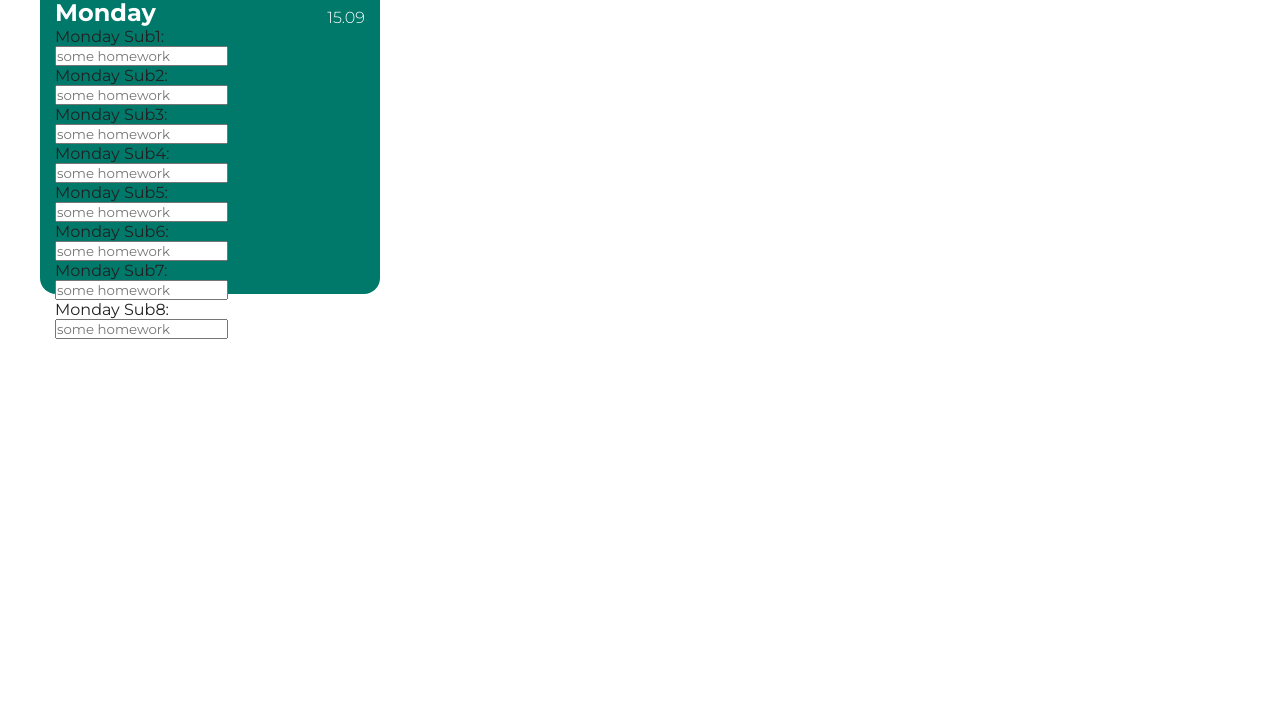
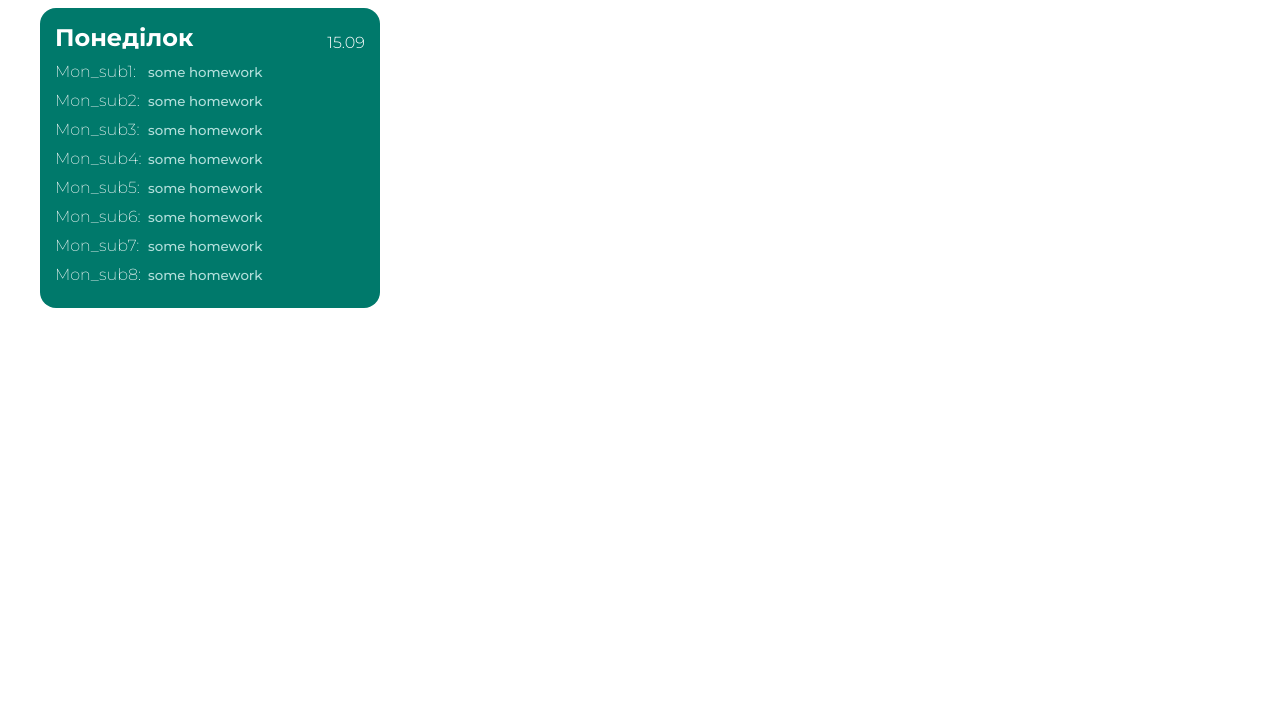
Before and after one commit to ZubalYana/Homework-Diary, a website: page public/admin/admin.html in a window 1280 px wide. Shown: the part 91-800 px from the top of the page. Drawn offline with nearby package versions, Linux system fonts and the light colour scheme.

Commit message:
finish basic day styling

```diff
--- a/public/admin/admin.html
+++ b/public/admin/admin.html
@@ -24,40 +24,40 @@
         <div class="daysContainer">
             <div class="day" id="Monday">
                 <div class="dayTopInfo">
-                    <h2>Monday</h2>
+                    <h2>Понеділок</h2>
                     <div class="date">15.09</div>
                 </div>
 
                 <div class="string">
-                    <div class="subject" id="mon_subject1">Monday Sub1:</div>
+                    <div class="subject" id="mon_subject1">Mon_sub1:</div>
                     <input type="text" class="homework" id="mon_homework1" placeholder="some homework">
                 </div>
                 <div class="string">
-                    <div class="subject" id="mon_subject2">Monday Sub2:</div>
+                    <div class="subject" id="mon_subject2">Mon_sub2:</div>
                     <input type="text" class="homework" id="mon_homework2" placeholder="some homework">
                 </div>
                 <div class="string">
-                    <div class="subject" id="mon_subject3">Monday Sub3:</div>
+                    <div class="subject" id="mon_subject3">Mon_sub3:</div>
                     <input type="text" class="homework" id="mon_homework3" placeholder="some homework">
                 </div>
                 <div class="string">
-                    <div class="subject" id="mon_subject4">Monday Sub4:</div>
+                    <div class="subject" id="mon_subject4">Mon_sub4:</div>
                     <input type="text" class="homework" id="mon_homework4" placeholder="some homework">
                 </div>
                 <div class="string">
-                    <div class="subject" id="mon_subject5">Monday Sub5:</div>
+                    <div class="subject" id="mon_subject5">Mon_sub5:</div>
                     <input type="text" class="homework" id="mon_homework5" placeholder="some homework">
                 </div>
                 <div class="string">
-                    <div class="subject" id="mon_subject6">Monday Sub6:</div>
+                    <div class="subject" id="mon_subject6">Mon_sub6:</div>
                     <input type="text" class="homework" id="mon_homework6" placeholder="some homework">
                 </div>
                 <div class="string">
-                    <div class="subject" id="mon_subject7">Monday Sub7:</div>
+                    <div class="subject" id="mon_subject7">Mon_sub7:</div>
                     <input type="text" class="homework" id="mon_homework7" placeholder="some homework">
                 </div>
                 <div class="string">
-                    <div class="subject" id="mon_subject8">Monday Sub8:</div>
+                    <div class="subject" id="mon_subject8">Mon_sub8:</div>
                     <input type="text" class="homework" id="mon_homework8" placeholder="some homework">
                 </div>
             </div>
--- a/public/admin/admin.scss
+++ b/public/admin/admin.scss
@@ -55,9 +55,10 @@
         display: flex;
         justify-content: space-between;
         flex-wrap: wrap;
+        margin-top: 25px;
         .day{
             width: 340px;
-            height: 311px;
+            height: 300px;
             background-color: #00796B;
             border-radius: 16px;
             padding: 15px;
@@ -67,6 +68,7 @@
                 justify-content: space-between;
                 color: #fff;
                 align-items: flex-end;
+                margin-bottom: 10px;
                 h2{
                     font-size: 24px;
                     font-weight: 700;
@@ -76,6 +78,28 @@
                     font-weight: 300;
                 }
             }
+            .string{
+                width: 100%;
+                display: flex;
+                margin-bottom: 10px;
+                .subject{
+                    width: 30%;
+                    color: #fff;
+                    font-size: 16px;
+                    font-weight: 200;
+                }
+                .homework{
+                    width: 70%;
+                    background-color: #00796B;
+                    border: none;
+                    outline: none;
+                    color: #fff;
+                    font-weight: 500;
+                    &::placeholder{
+                        color: #B2DFDB;
+                    }
+                }
+            }
 
         }
     }
```
Also changed, not shown: public/admin/admin.css, 1 other file.
